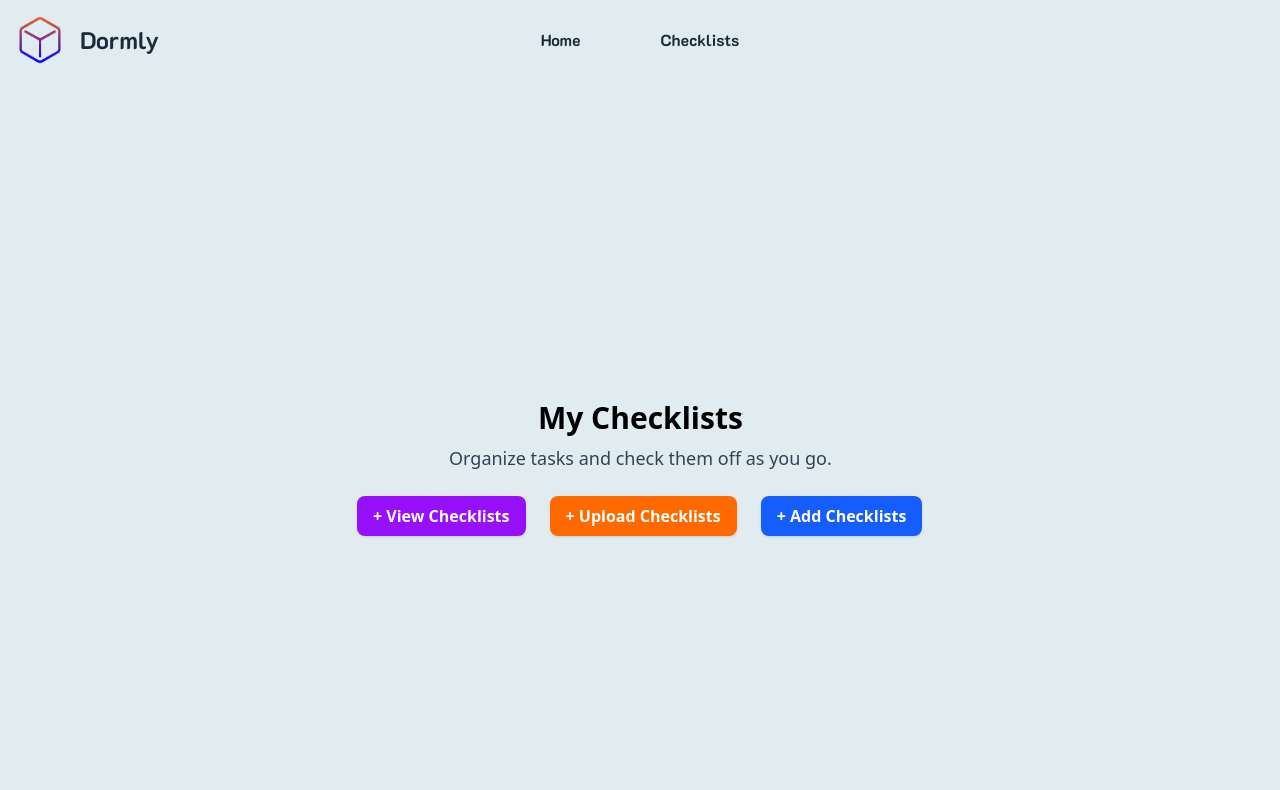
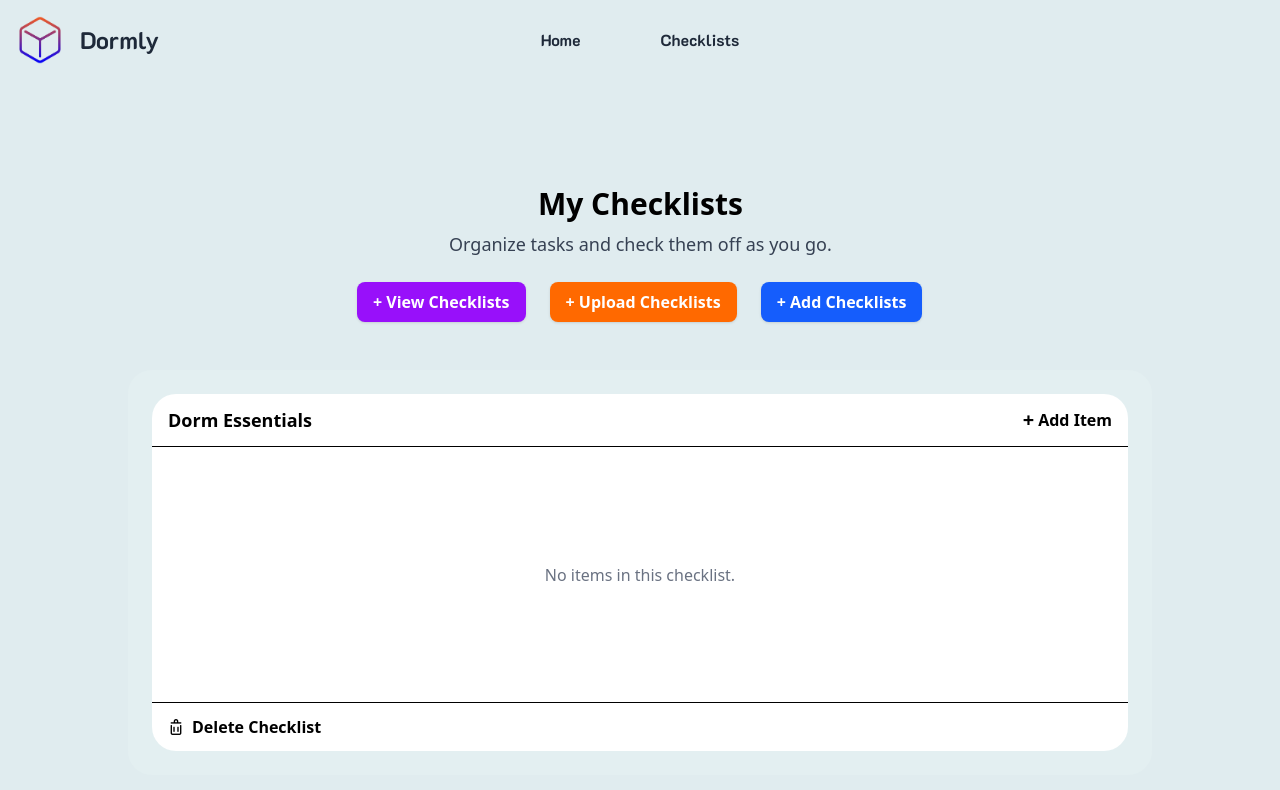
Before and after one commit to RodriguezDerek/Dormly, a React (Vite) app in the folder frontend/: page /checklists in a window 1280 px wide. Shown: the top 790 px of the page. Built offline with nearby package versions, Linux system fonts and the light colour scheme.

Commit message:
components completed

```diff
--- a/frontend/src/components/ChecklistContent.jsx
+++ b/frontend/src/components/ChecklistContent.jsx
@@ -2,10 +2,10 @@ import { useState } from "react";
 import ViewChecklistModal from "./ViewChecklistModal";
 import UploadChecklistModal from "./UploadChecklistModal";
 import CreateChecklistModal from "./CreateChecklistModal";
+import ChecklistTable from "./ChecklistTable";
 
 function ChecklistContent(){
     const [openModal, setOpenModal]  = useState(null);  // 'view' | 'upload' | 'add' | null
-
 
     return(
         <div className="custom-bg-color flex flex-col items-center justify-center min-h-screen p-8 space-y-6">
@@ -17,9 +17,7 @@ function ChecklistContent(){
 
             <div className="flex space-x-6 fade-scale-in">
                 <button onClick={() => setOpenModal('view')} type="button" className="bg-purple-600 hover:bg-purple-700 text-white font-semibold py-2 px-4 rounded-lg shadow cursor-pointer">+ View Checklists</button>
-
                 <button onClick={() => setOpenModal('upload')} type="button" className="bg-orange-500 hover:bg-orange-600 text-white font-semibold py-2 px-4 rounded-lg shadow cursor-pointer">+ Upload Checklists</button>
-
                 <button onClick={() => setOpenModal('add')} type="button" className="bg-blue-600 hover:bg-blue-700 text-white font-semibold py-2 px-4 rounded-lg shadow cursor-pointer">+ Add Checklists</button>
             </div>
 
@@ -29,6 +27,7 @@ function ChecklistContent(){
                 {openModal === 'add' && <CreateChecklistModal onClose={() => setOpenModal(null)} />}
             </div>
 
+            <ChecklistTable checklistName={"Dorm Essentials"} items={null} />
         </div>
 
     );
--- /dev/null
+++ b/frontend/src/components/ChecklistTable.jsx
@@ -0,0 +1,62 @@
+import React, { useState } from 'react';
+import Item from './Item';
+import CreateItemModal from './CreateItemModal';
+
+function ChecklistTable ({ checklistName, items }){
+    const [isAddItemModalOpen, setAddItemModalOpen] = useState(false);
+
+    function handleAddItem() {
+        // Logic to add a new item to the checklist
+        setAddItemModalOpen(true);
+        console.log("Add Item clicked");
+    }
+
+    function handleDeleteChecklist() {
+        // Logic to delete the checklist
+        console.log("Delete Checklist clicked");
+    }
+
+    return (
+        <>
+        {isAddItemModalOpen && <CreateItemModal onClose={() => setAddItemModalOpen(false)} />}
+
+        <div className="bg-[#e3eff1] p-6 rounded-3xl max-w-5xl w-full mx-auto fade-scale-in">
+            <table className="w-full border-collapse rounded-3xl overflow-hidden">
+                <thead>
+                    <tr className="bg-white border-b">
+                        <th className="text-left font-semibold text-lg px-4 py-3">{checklistName}</th>
+                        <th className="text-right px-4 py-3">
+                        <button onClick={handleAddItem} className="flex items-center text-black font-semibold cursor-pointer hover:text-blue-600 float-right">
+                            <span className="text-xl mr-1">+</span> Add Item
+                        </button>
+                        </th>
+                    </tr>
+                </thead>
+
+                <tbody className="bg-white h-64">
+                    {items && items.length > 0 ? (
+                        items.map((item, index) => (
+                            <Item key={index} itemName={item} />
+                        ))
+                    ) : (
+                        <tr className="border-b">
+                            <td colSpan="2" className="text-center text-gray-500 py-4">No items in this checklist.</td>
+                        </tr>
+                    )}
+                </tbody>
+
+                <tfoot>
+                    <tr className="bg-white border-t">
+                        <td colSpan="2" className="text-right px-4 py-3">
+                        <button onClick={handleDeleteChecklist} className="flex items-center text-black font-semibold cursor-pointer hover:text-red-600">
+                            <img src="/trash.png" alt="Delete" className="w-4 h-4 mr-2" />
+                            Delete Checklist
+                        </button>
+                        </td>
+                    </tr>
+                </tfoot>
+            </table>
+        </div>
+        </>
+    );
+} export default ChecklistTable;
--- a/frontend/src/components/CreateChecklistModal.jsx
+++ b/frontend/src/components/CreateChecklistModal.jsx
@@ -1,12 +1,15 @@
 import React from 'react';
 
 function CreateChecklistModal({ onClose }) {
+
   function handleCreateChecklist() {
     console.log("Create Checklist button clicked");
   }
+
   function handleSubmitChange(event) {
     console.log("Submit button clicked", event.target.value);
   }
+
   return (
     <div className="bg-white rounded-3xl border-2 border-gray-400 p-6 shadow-lg w-full max-w-md mx-4 sm:mx-auto">
         <h1 className="text-center text-xl font-bold mb-6 font-[K2D]">Create New Checklist</h1>
--- /dev/null
+++ b/frontend/src/components/CreateItemModal.jsx
@@ -0,0 +1,29 @@
+function CreateItemModal( {onClose} ) {
+
+    // Will Call /api/v1/item/items
+    function handleSubmit(event) {
+        // Logic to handle item creation
+        console.log("Item created", event.target.value);
+    }
+
+    return (
+    <>
+      <div className="fixed inset-0 flex justify-center items-center z-50">
+        <div className="bg-white rounded-xl p-8 w-80 shadow-lg flex flex-col gap-6">
+            <h2 className="text-xl font-semibold text-center">Create Item</h2>
+            <input type="text" placeholder="Item name" className="border border-gray-300 rounded-md px-4 py-2 focus:outline-none focus:ring-2 focus:ring-indigo-500"/>
+            <div className="flex justify-end gap-4">
+                <button onClick={handleSubmit} className="bg-indigo-600 text-white px-5 py-2 rounded-md font-semibold hover:bg-indigo-700 transition">
+                Submit
+                </button>
+                <button onClick={onClose} className="bg-gray-200 text-gray-700 px-5 py-2 rounded-md font-semibold hover:bg-gray-300 transition">
+                Cancel
+                </button>
+            </div>
+        </div>
+      </div>
+
+    </>
+  );
+}
+export default CreateItemModal;
--- /dev/null
+++ b/frontend/src/components/Item.jsx
@@ -0,0 +1,28 @@
+import React from 'react';
+
+function Item({ itemName }) {
+  return (
+
+    <tr className="border-b">
+      <td colSpan="2" className="px-4 py-2">
+        <div className="flex items-center justify-between w-full">
+          <span className="w-3 h-3 bg-orange-500 rounded mr-3"></span>
+
+          <span className="flex-1 text-gray-900 text-sm">{itemName}</span>
+
+          <div className="flex gap-2">
+            <button className="bg-orange-500 p-2 rounded-lg">
+              <img src="/edit.png" alt="Edit" className="w-4 h-4" />
+            </button>
+
+            <button className="bg-purple-700 p-2 rounded-lg">
+              <img src="/trash.png" alt="Delete" className="w-4 h-4" />
+            </button>
+          </div>
+        </div>
+      </td>
+    </tr>
+  );
+}
+
+export default Item;
--- a/frontend/src/components/ViewChecklistModal.jsx
+++ b/frontend/src/components/ViewChecklistModal.jsx
@@ -2,10 +2,12 @@ import React from 'react';
 
 function ViewChecklistModal({ onClose }) {
 
+  // Will Call /api/v1/aws/download
   function handleDownload() {
     console.log("Download button clicked");
   }
 
+  // Will Call /api/v1/aws/delete
   function handleDelete() {
     console.log("Delete button clicked");
   }
```
Also changed, not shown: frontend/public/edit.png (added).
